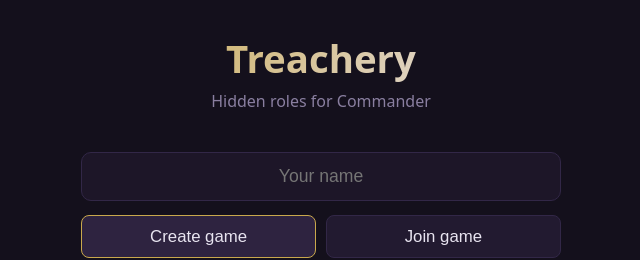
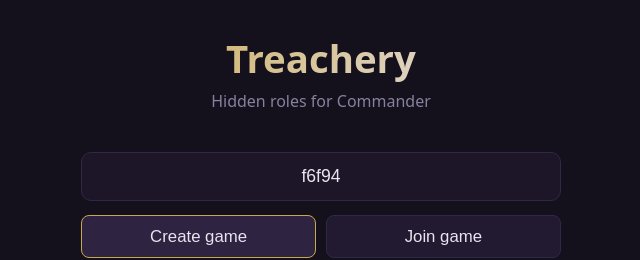
Before and after one commit to bcrute/tournament-manager, a React (Vite) app in the folder frontend/: page /treachery in a window 1280 px wide. Shown: the top 260 px of the page, without its empty margins (319-959 px from the left). Built offline with nearby package versions, Linux system fonts and the light colour scheme.

Commit message:
treachery: random 5-char default name
Co-Authored-By: Claude Fable 5 <noreply@anthropic.com>

```diff
--- a/frontend/src/treachery/Landing.tsx
+++ b/frontend/src/treachery/Landing.tsx
@@ -3,10 +3,18 @@ import { Link, useNavigate, useSearchParams } from "react-router-dom";
 import { api, ApiError } from "./api";
 import { loadSession, saveSession } from "./session";
 
+function randomName() {
+  const chars = "abcdefghjkmnpqrstuvwxyz23456789";
+  return Array.from(
+    crypto.getRandomValues(new Uint8Array(5)),
+    (b) => chars[b % chars.length],
+  ).join("");
+}
+
 export default function Landing() {
   const navigate = useNavigate();
   const [params] = useSearchParams();
-  const [name, setName] = useState(localStorage.getItem("treachery.name") ?? "");
+  const [name, setName] = useState(() => localStorage.getItem("treachery.name") ?? randomName());
   const [joinCode, setJoinCode] = useState(params.get("join") ?? "");
   const [mode, setMode] = useState<"join" | "create">(params.get("join") ? "join" : "create");
   const [busy, setBusy] = useState(false);
```
